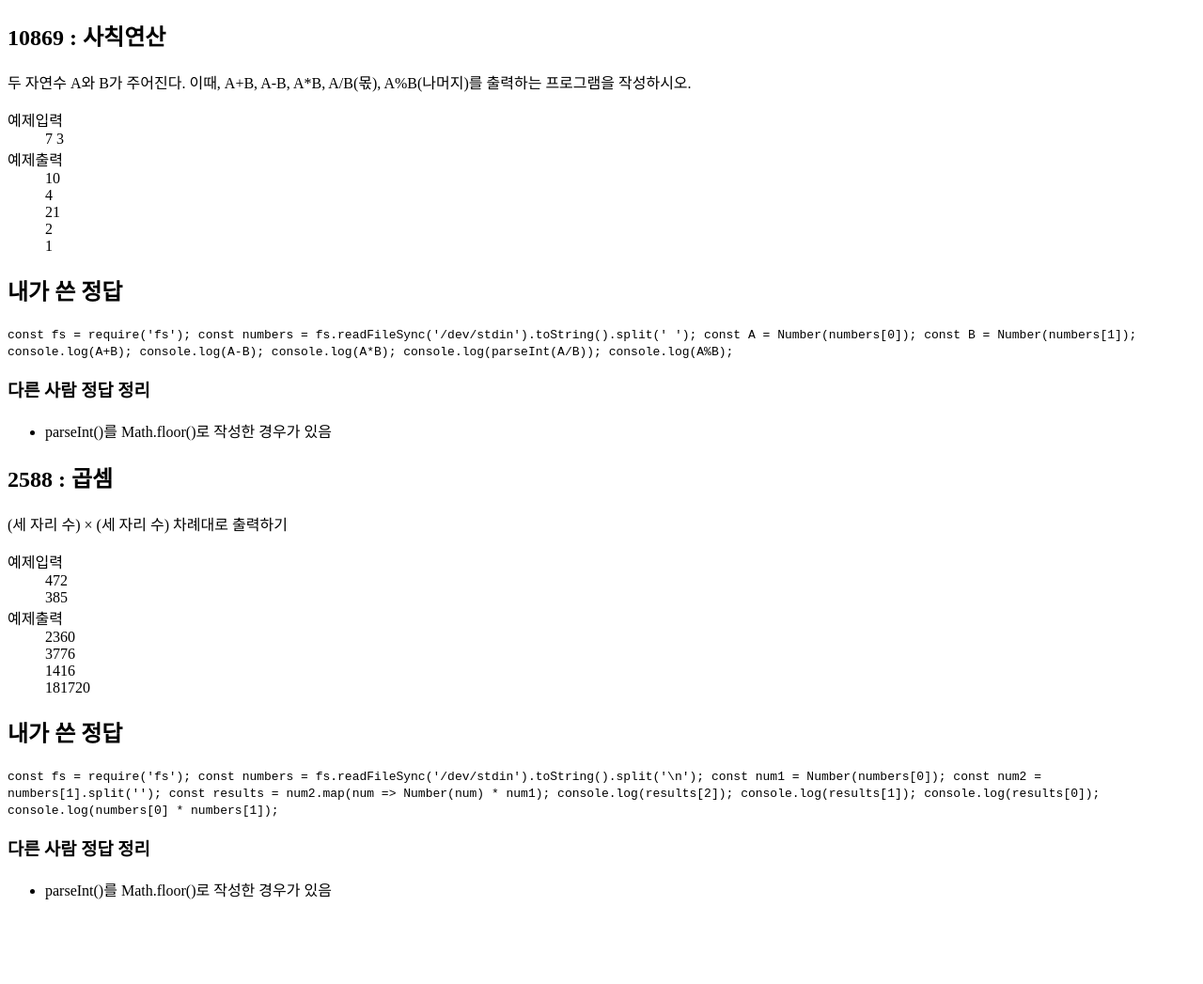
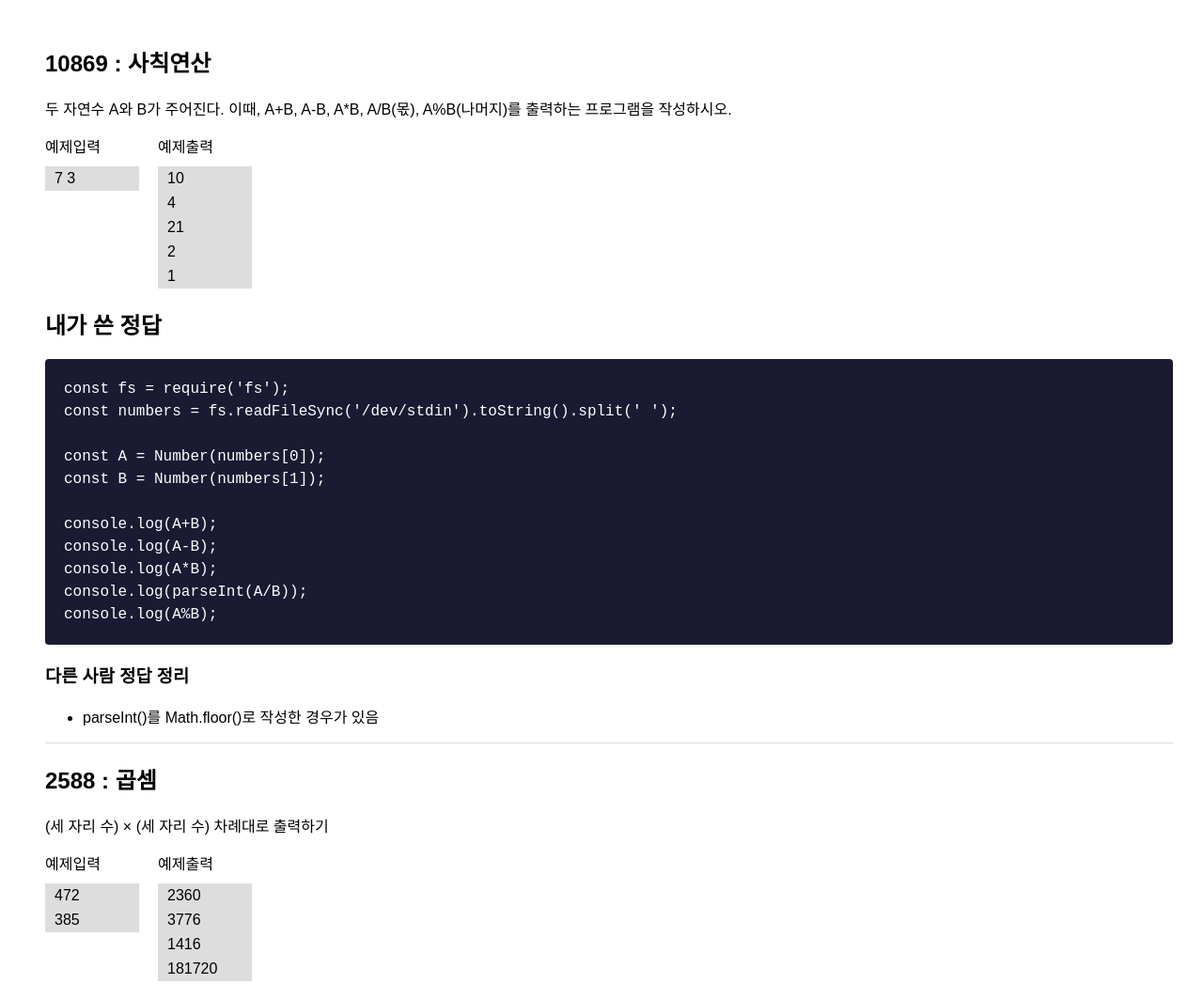
Before and after one commit to yesslkim/BOJ, a plain HTML site: page 2023/230601.html in a window 1280 px wide. Shown: the top 1047 px of the page at 94% size. Before the commit the page ends 974 px from the top, so only its background shows below. Drawn offline with Linux system fonts and the light colour scheme; a web font is replaced by a local one.

Commit message:
Feat: 스타일 추가

```diff
--- a/2023/230601.html
+++ b/2023/230601.html
@@ -5,6 +5,7 @@
   <meta charset="UTF-8">
   <meta http-equiv="X-UA-Compatible" content="IE=edge">
   <meta name="viewport" content="width=device-width, initial-scale=1.0">
+  <link rel="stylesheet" href="../index.css">
   <title>230601</title>
 </head>
 
@@ -14,32 +15,36 @@
       <h2>10869 : 사칙연산</h2>
       <p>두 자연수 A와 B가 주어진다. 이때, A+B, A-B, A*B, A/B(몫), A%B(나머지)를 출력하는 프로그램을 작성하시오. </p>
       <dl>
+        <div>
           <dt>예제입력</dt>
           <dd class="code">7 3</dd>
+        </div>
+        <div>
           <dt>예제출력</dt>
           <dd class="code">10</dd>
           <dd class="code">4</dd>
           <dd class="code">21</dd>
           <dd class="code">2</dd>
           <dd class="code">1</dd>
+        </div>
       </dl>
     </section>
 
     <section class="ans">
       <h2>내가 쓴 정답</h2>
-      <code>
-        const fs = require('fs');
-        const numbers = fs.readFileSync('/dev/stdin').toString().split(' ');
+      <div class="code">
+        const fs = require('fs'); <br />
+        const numbers = fs.readFileSync('/dev/stdin').toString().split(' '); <br /><br />
 
-        const A = Number(numbers[0]);
-        const B = Number(numbers[1]);
+        const A = Number(numbers[0]); <br />
+        const B = Number(numbers[1]); <br /><br />
 
-        console.log(A+B);
-        console.log(A-B);
-        console.log(A*B);
-        console.log(parseInt(A/B));
+        console.log(A+B); <br />
+        console.log(A-B); <br />
+        console.log(A*B); <br />
+        console.log(parseInt(A/B)); <br />
         console.log(A%B);
-      </code>
+      </div>
       <h3>다른 사람 정답 정리</h3>
       <ul>
         <li><span>parseInt()</span>를 <span>Math.floor()</span>로 작성한 경우가 있음</li>
@@ -52,36 +57,36 @@
       <h2>2588 : 곱셈</h2>
       <p>(세 자리 수) × (세 자리 수) 차례대로 출력하기</p>
       <dl>
+        <div>
           <dt>예제입력</dt>
           <dd class="code">472</dd>
           <dd class="code">385</dd>
+        </div>
+        <div>
           <dt>예제출력</dt>
           <dd class="code">2360</dd>
           <dd class="code">3776</dd>
           <dd class="code">1416</dd>
           <dd class="code">181720</dd>
+        </div>
       </dl>
     </section>
 
     <section class="ans">
       <h2>내가 쓴 정답</h2>
-      <code>
-        const fs = require('fs');
-        const numbers = fs.readFileSync('/dev/stdin').toString().split('\n');
+      <div class="code">
+        const fs = require('fs'); <br />
+        const numbers = fs.readFileSync('/dev/stdin').toString().split('\n'); <br /><br />
 
-        const num1 = Number(numbers[0]);
-        const num2 = numbers[1].split('');
-        const results = num2.map(num => Number(num) * num1);
+        const num1 = Number(numbers[0]); <br />
+        const num2 = numbers[1].split(''); <br />
+        const results = num2.map(num => Number(num) * num1); <br /><br />
 
-        console.log(results[2]);
-        console.log(results[1]);
-        console.log(results[0]);
+        console.log(results[2]);<br />
+        console.log(results[1]);<br />
+        console.log(results[0]);<br />
         console.log(numbers[0] * numbers[1]);
-      </code>
-      <h3>다른 사람 정답 정리</h3>
-      <ul>
-        <li><span>parseInt()</span>를 <span>Math.floor()</span>로 작성한 경우가 있음</li>
-      </ul>
+      </div>
     </section>
   </article>
 
--- /dev/null
+++ b/index.css
@@ -0,0 +1,56 @@
+@font-face {
+	font-family: 'Pretendard';
+	src: url('https://cdn.jsdelivr.net/gh/Project-Noonnu/noonfonts_2107@1.1/Pretendard-Medium.woff')
+		format('woff');
+	font-weight: 500;
+	font-style: normal;
+}
+
+@font-face {
+	font-family: 'Pretendard';
+	src: url('https://cdn.jsdelivr.net/gh/Project-Noonnu/noonfonts_2107@1.1/Pretendard-SemiBold.woff')
+		format('woff');
+	font-weight: 700;
+	font-style: normal;
+}
+
+@import url(//fonts.googleapis.com/earlyaccess/nanumgothiccoding.css);
+
+body {
+	font-family: 'Pretendard', sans-serif;
+	font-weight: 500;
+	width: 1200px;
+	padding: 20px 40px;
+}
+
+.set {
+	border-bottom: 1px solid #ddd;
+}
+
+.ans .code {
+	font-family: 'Nanum Gothic Coding', monospace;
+	padding: 20px;
+	border-radius: 4px;
+	background-color: #1a1a32;
+	color: #fff;
+	line-height: 1.5;
+}
+
+dl {
+	display: flex;
+}
+
+dl div {
+	min-width: 100px;
+	margin-right: 20px;
+}
+
+dt {
+	margin-bottom: 10px;
+}
+
+dd {
+	padding: 4px 10px;
+	margin-left: 0;
+	background-color: #ddd;
+}
```
Also changed, not shown: index.html (+34 -0 lines). Lines whose indentation alone changed are shown as unchanged.
